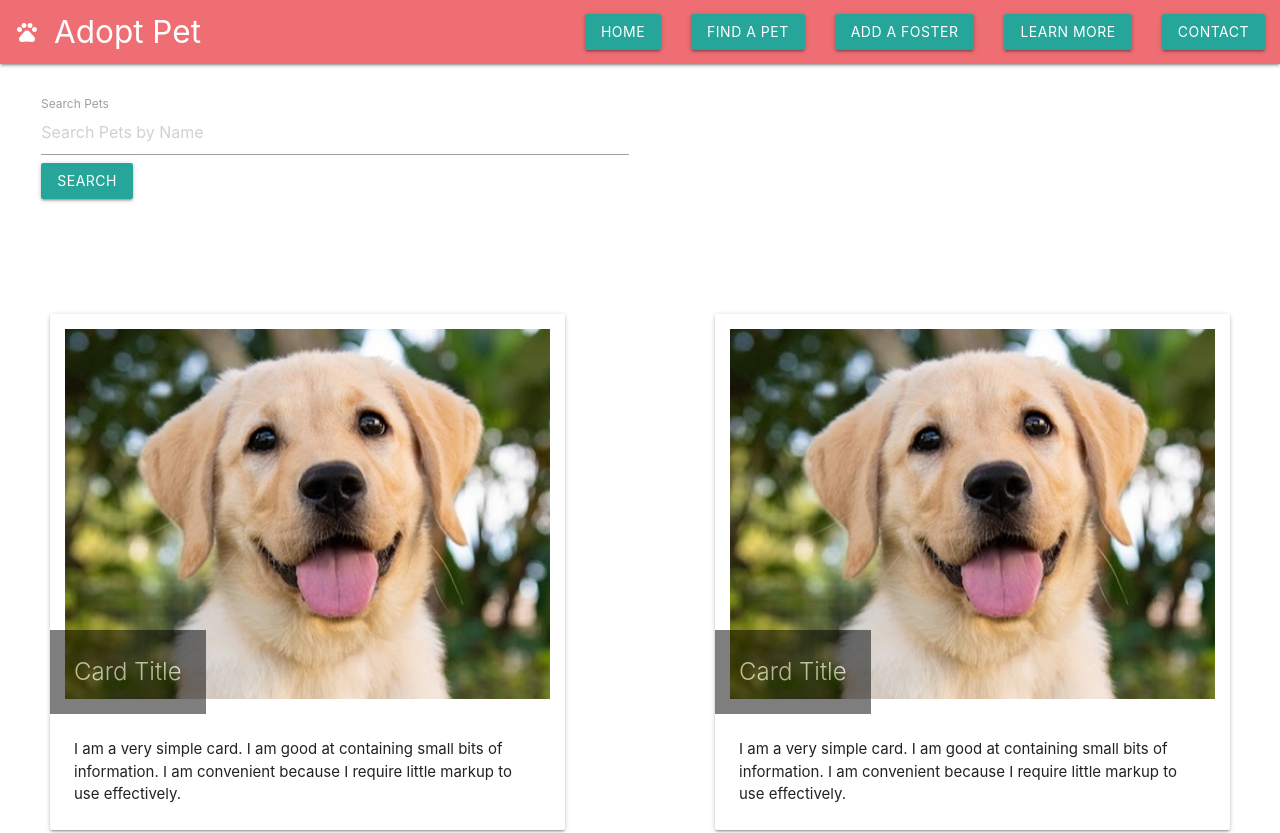
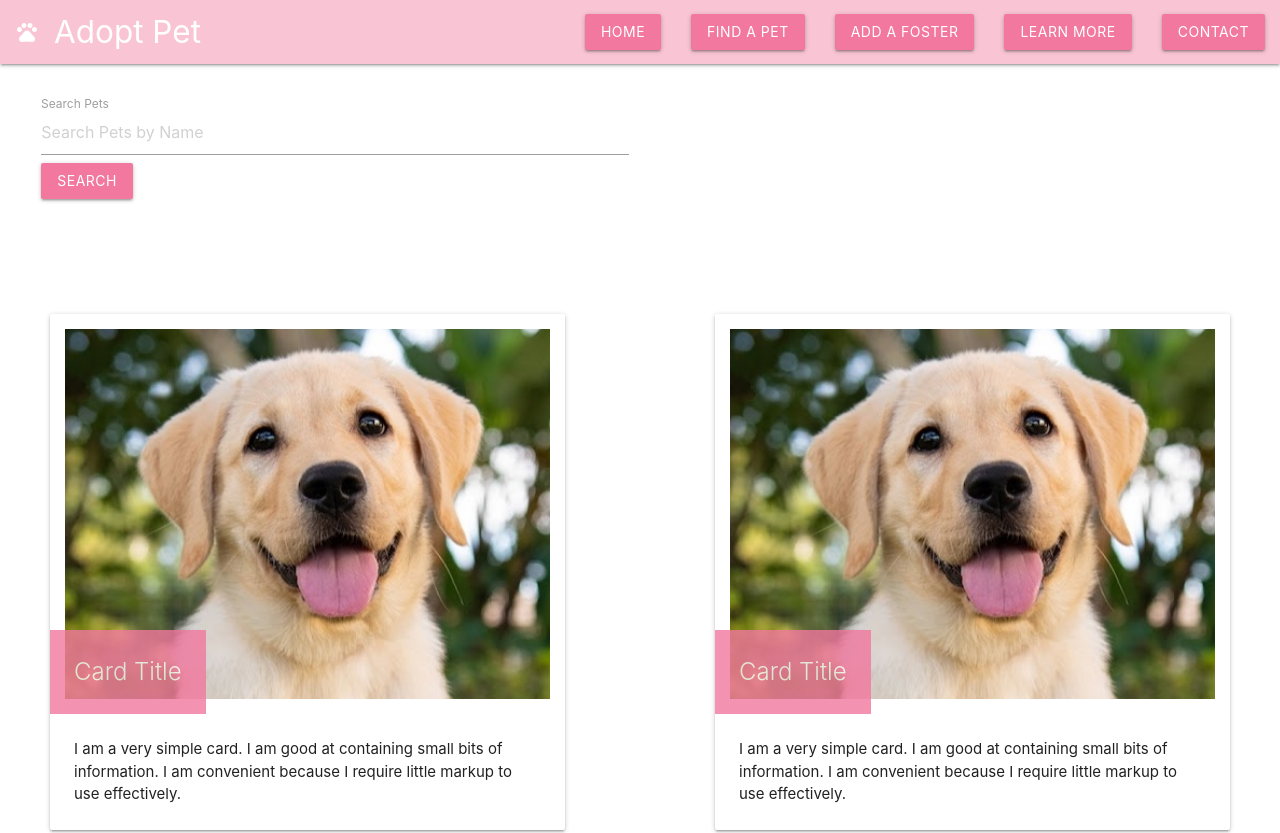
Before and after one commit to gaonkarsahil/ApiFest2022Team105, a plain HTML site: page Frontend/list.html in a window 1280 px wide. Shown: the top 833 px of the page. Drawn offline with nearby package versions, Linux system fonts and the light colour scheme; no server answers.

Commit message:
added color palette

```diff
--- a/Frontend/style.css
+++ b/Frontend/style.css
@@ -22,7 +22,6 @@
 }
 
 .card-image img{
-    width: auto;
     height: 400px;
     object-fit: cover;
 }
@@ -38,8 +37,8 @@
 }
 
 .card-title{
-    background-color: black;
-    opacity: 0.5;
+    background-color: #F2789F;
+    opacity: 0.8;
 }
 
 .parent{
@@ -66,6 +65,16 @@ img{
     margin: 1.5em 1em 1em 1em;
 }
 
+.btn{
+    background-color: #F2789F;
+}
+.btn:hover{
+    background-color: #F999B7;
+}
+nav{
+    background-color: #F9C5D5;
+}
+
 @media only screen and (max-width: 950px) {
   .hero-img{
       display: none;
```
